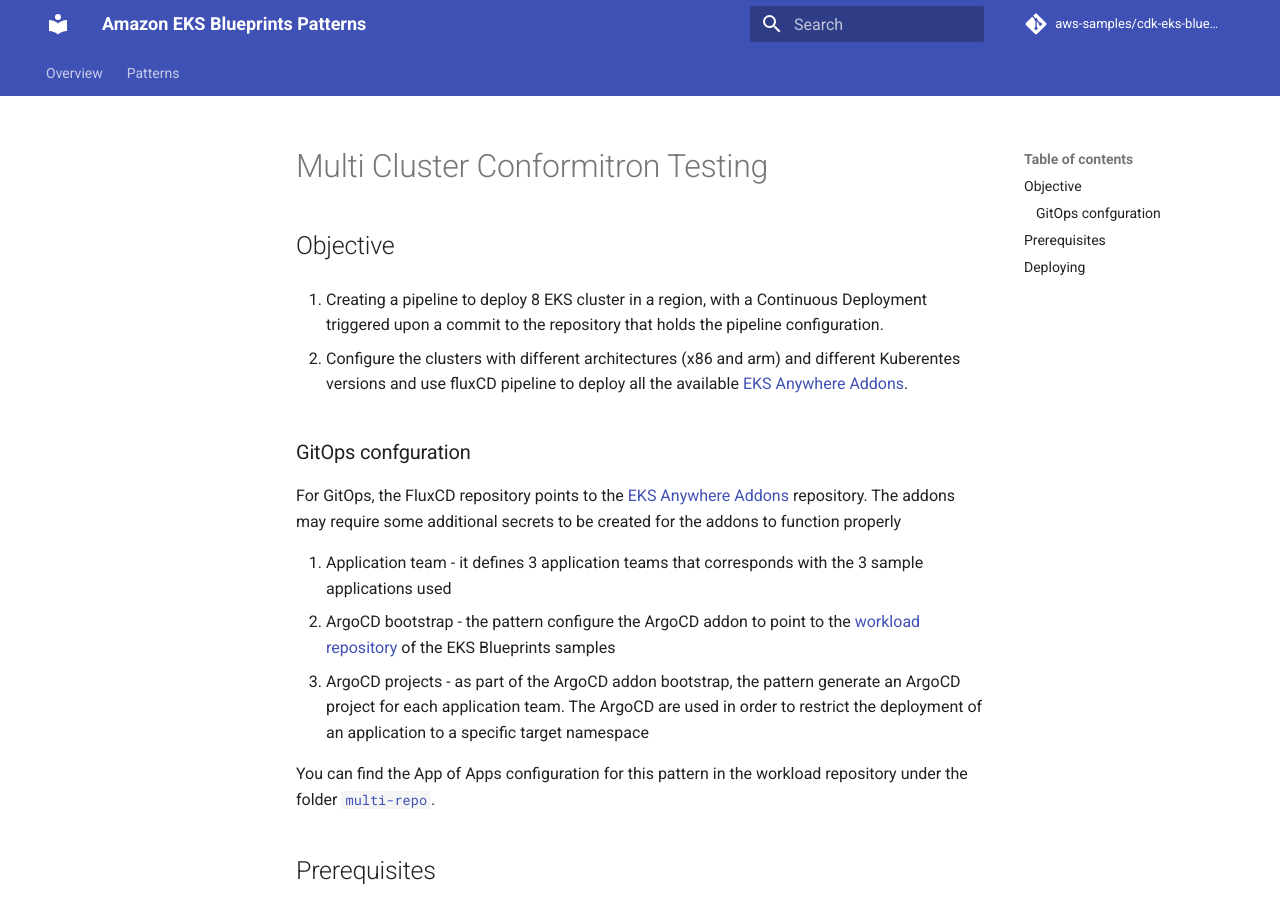
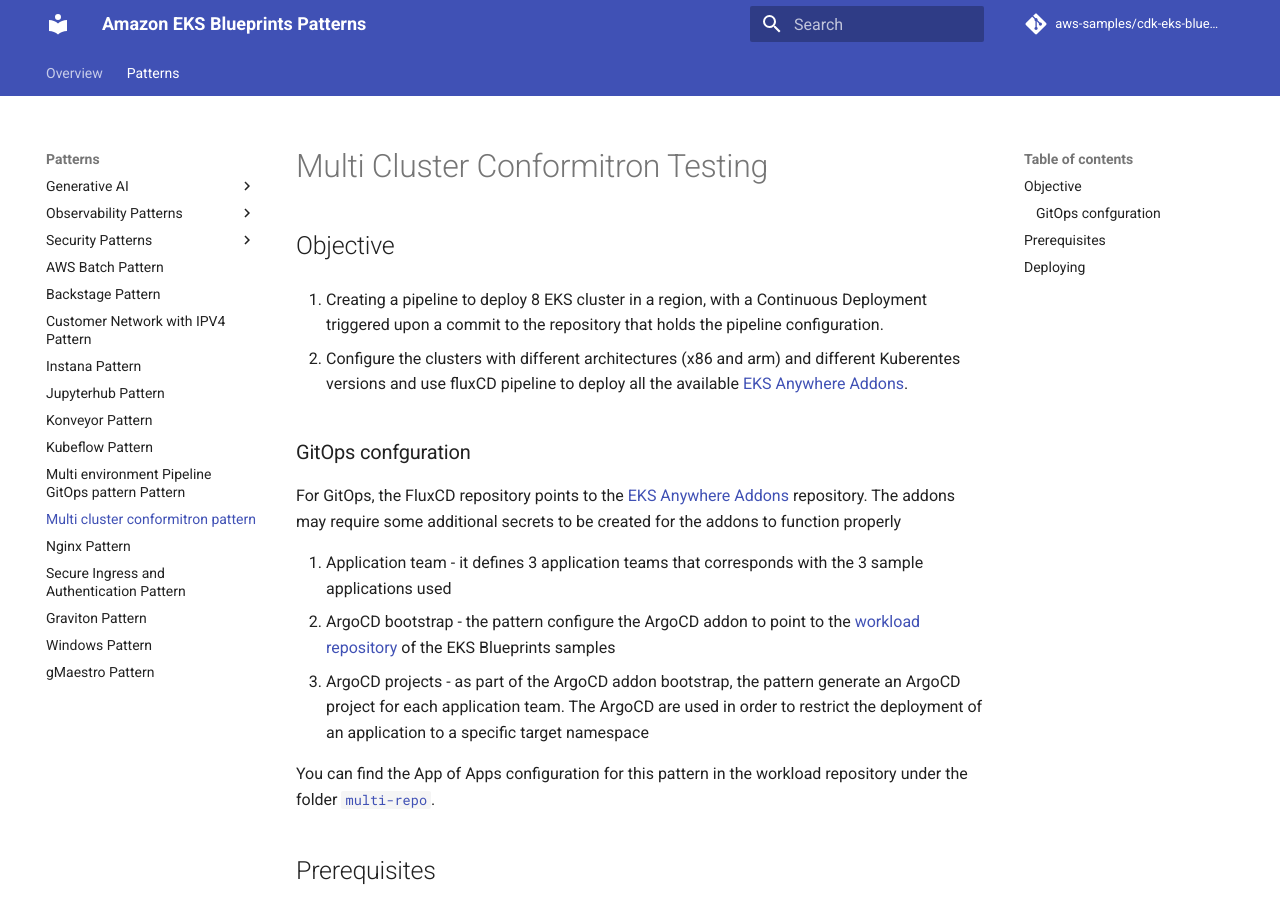
Before and after one commit to aws-samples/cdk-eks-blueprints-patterns, an MkDocs documentation site: the page built from docs/patterns/multi-cluster-conformitron.md, in a window 1280 px wide and 900 px high. Built offline with MkDocs 1.6.1 and Material for MkDocs 9.7.7, drawn with Linux system fonts in a browser that asks for light colours; comment, search, counter and statistics services are not loaded; some of the changed lines change nothing that is shown.

Commit message:
mkdocs fix

```diff
--- a/docs/patterns/multi-cluster-conformitron.md
+++ b/docs/patterns/multi-cluster-conformitron.md
@@ -8,7 +8,7 @@
 
 ### GitOps confguration
 
-For GitOps, the FluxCD repository points to the [EKS Anywhere Addons](https://github.com/aws-samples/eks-anywhere-addon) repository.
+For GitOps, the FluxCD repository points to the [EKS Anywhere Addons](https://github.com/aws-samples/eks-anywhere-addons) repository.
 The addons may require some additional secrets to be created for the addons to function properly
 
 1. Application team - it defines 3 application teams that corresponds with the 3 sample applications used
--- a/mkdocs.yml
+++ b/mkdocs.yml
@@ -44,6 +44,7 @@
     - Konveyor Pattern: 'patterns/knoveyor.md'
     - Kubeflow Pattern: 'patterns/kubeflow.md'
     - Multi environment Pipeline GitOps pattern Pattern: 'patterns/pipeline-multi-env-gitops.md'
+    - Multi cluster conformitron pattern : 'patterns/multi-cluster-conformitron.md'
     - Nginx Pattern: 'patterns/nginx.md'
     - Secure Ingress and Authentication Pattern: 'patterns/secureingresscognito.md'
     - Graviton Pattern: 'patterns/graviton.md'
```
